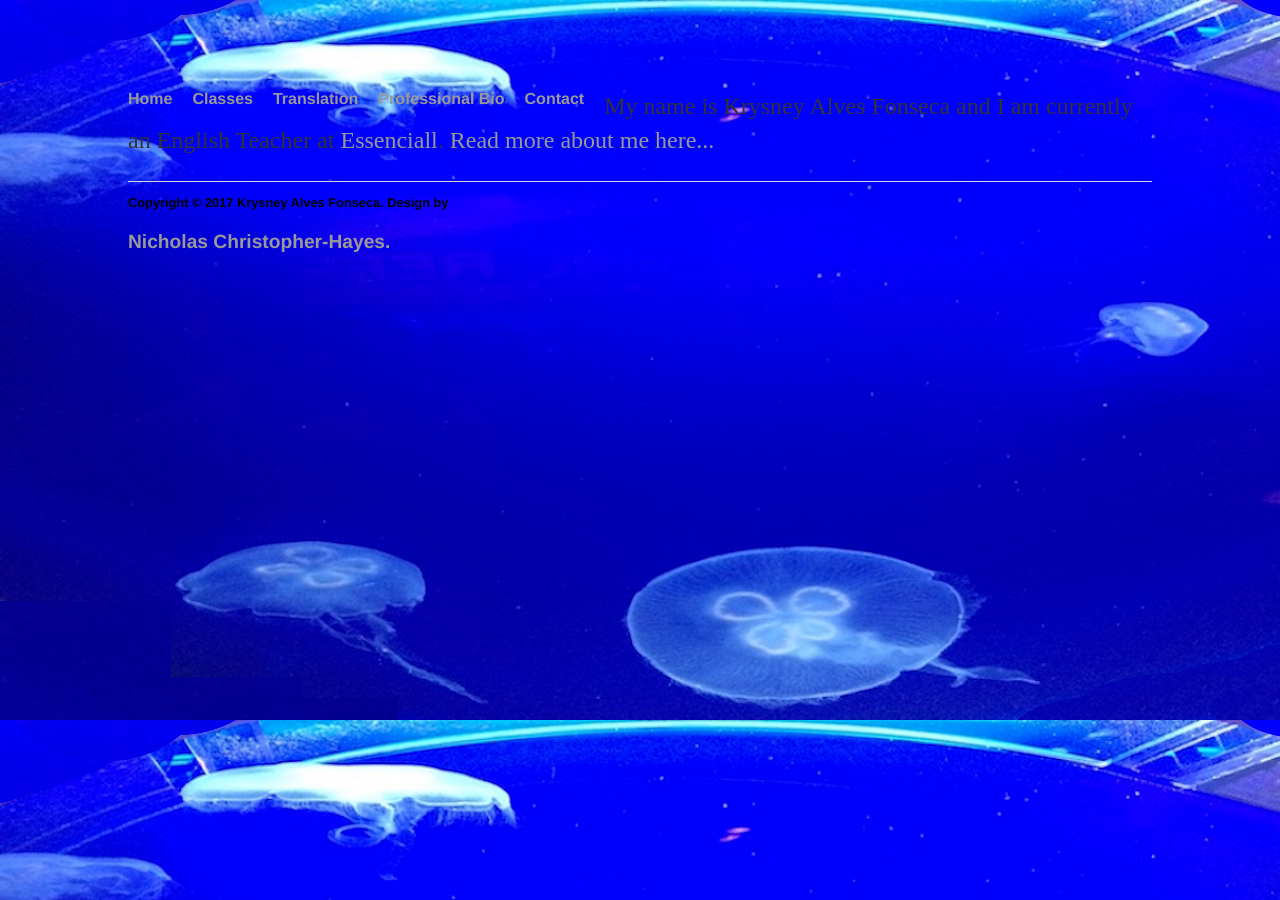
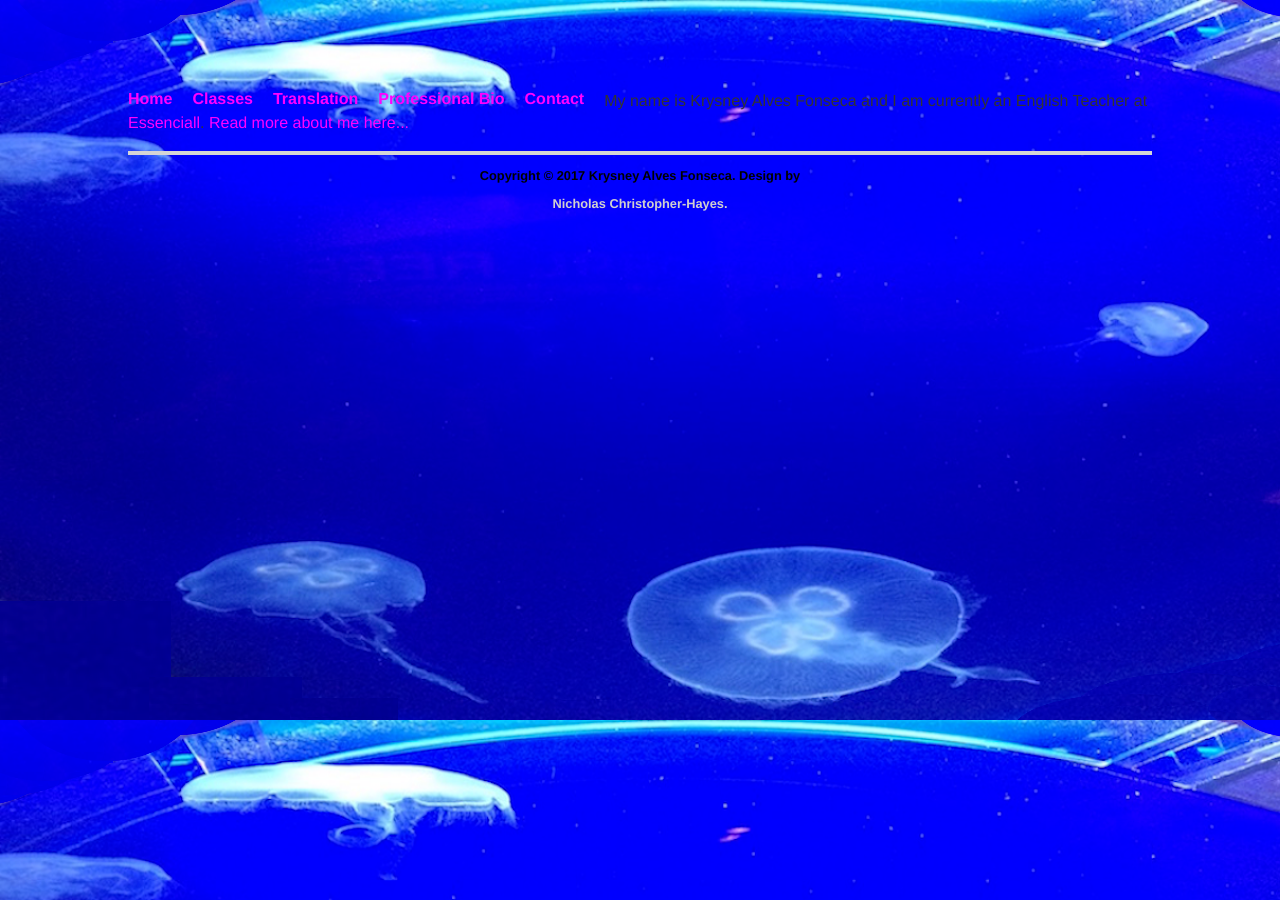
Before and after one commit to english-um-a-um/english-um-a-um.github.io, a Jekyll site: the page built from index.html, in a window 1280 px wide. Built offline with Jekyll 4.4.1, drawn with Linux system fonts in a browser that asks for light colours.

Commit message:
Update main.css

```diff
--- a/css/main.css
+++ b/css/main.css
@@ -8,16 +8,20 @@ nav ul {
     list-style: none;
     font-weight: bold;
     background-color: #0000A0;
-    font-weight: #FF00FF;
 }
-nav li{
+li{
     margin-right: 20px;
     float: left;
-    display: inline-block;
+}
+nav li a:hover:not(.active) {
+    background-color: ;
+}
+.active {
+    color: #FF00FF;
 }
 a {
     text-decoration: none;
-    color: #999;
+    color: #FF00FF;
 }
 a:hover {
     text-decoration: underline;
@@ -28,16 +32,18 @@ h1 {
     font-family:'Helvetica', 'Arial', 'Sans-Serif';
 }
 p {
-    font-size: 1.5em;
+    font-family:'Helvetica', 'Arial', 'Sans-Serif';
+    font-size: 1.0em;
     line-height: 1.4em;
     color: #333;
 }
 p.x1{
-    font-size: .6;
+    font-size: .6em;
 }
 footer {
-    border-top: 1px solid #d5d5d5;
+    border-top: 4px solid #d5d5d5;
     font-size: .8em;
+    text-align: center;
 }
 footer ul{
     font-family:'Helvetica', 'Arial', 'Sans-Serif';
@@ -45,7 +51,11 @@ footer ul{
     list-style: none;
     font-weight: bold;
 }
-footer ul li {
-    display: inline;
-    margin-right: 20px;
+footer ul a{
+    line-height: 1.4em;
+    color: #D1D0CE;
+    text-decoration: none;
 }
+footer ul p {
+    color: #333;
+}
```
